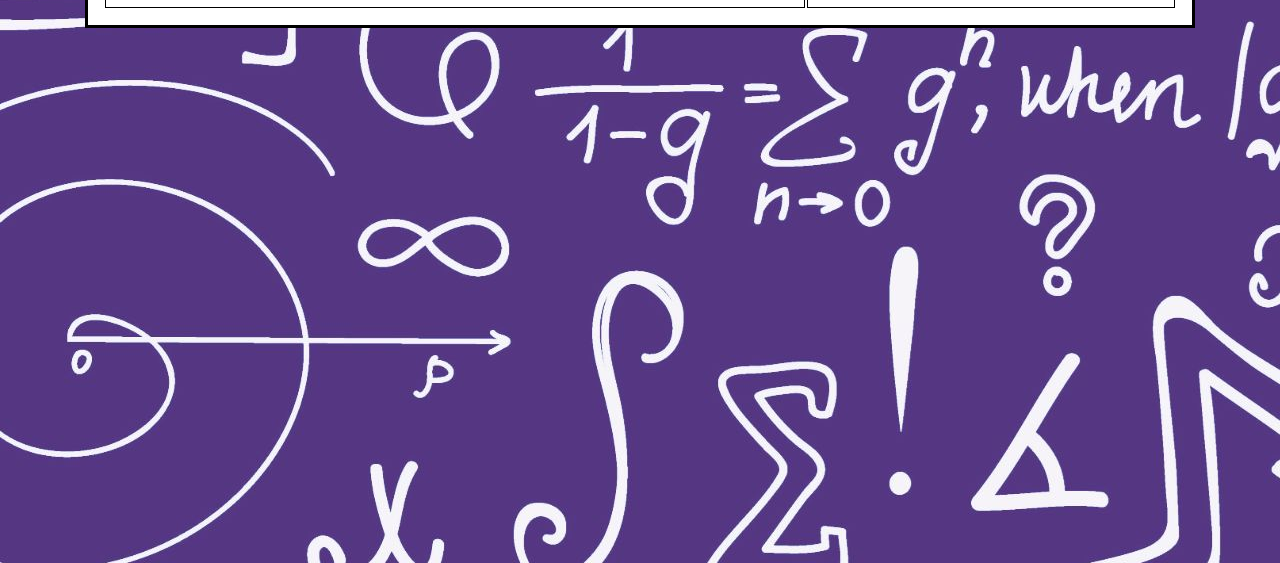
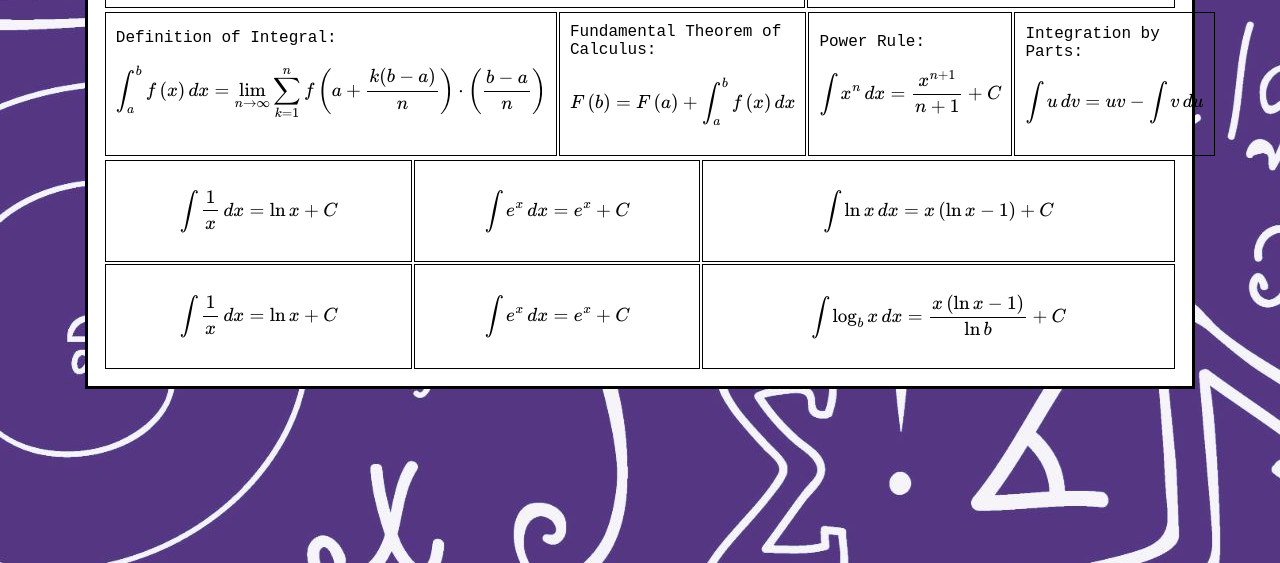
Before and after one commit to ethanalker/calc-webpage, a plain HTML site: page integrals.html in a window 1280 px wide. Shown: the part 237-800 px from the top of the page. Drawn offline with nearby package versions, Linux system fonts and the light colour scheme.

Commit message:
added content to page

```diff
--- a/integrals.html
+++ b/integrals.html
@@ -30,6 +30,49 @@
                     </tr>
                 </table>
             </header>
+			<section>
+				<table>
+					<tr>
+						<td>
+							Definition of Integral: $$ \int_a^b f\left(x\right) \,dx = \lim_{n \to \infty} \sum_{k=1}^n f\left(a + \frac{k(b-a)}{n} \right) \cdot \left(\frac{b-a}{n}\right) $$
+						</td>
+						<td>
+							Fundamental Theorem of Calculus: $$ F\left(b\right) = F\left(a\right) + \int_a^b f\left(x\right) \,dx $$
+						</td>
+
+						<td>
+							Power Rule: $$ \int x^n \,dx = \frac{x^{n+1}}{n+1} + C $$
+						</td>
+						<td>
+							Integration by Parts: $$ \int u \,dv = uv - \int v \,du $$
+						</td>
+					</tr>
+				</table>
+				<table>
+					<tr>
+						<td>
+							$$ \int \frac{1}{x} \,dx = \ln{x} + C $$
+						</td>
+						<td>
+							$$ \int e^x \,dx = e^x + C $$
+						</td>
+						<td>
+							$$ \int \ln{x} \,dx = x\left(\ln{x} - 1\right) + C $$
+						</td>
+					</tr>
+					<tr>
+						<td>
+							$$ \int \frac{1}{x} \,dx = \ln{x} + C $$
+						</td>
+						<td>
+							$$ \int e^x \,dx = e^x + C $$
+						</td>
+						<td>
+							$$ \int \log_b{x} \,dx = \frac{x\left(\ln{x} - 1\right)}{\ln{b}} + C $$
+						</td>
+					</tr>
+				</table>
+			</section>
         </div>
     </body>
 </html>
```
